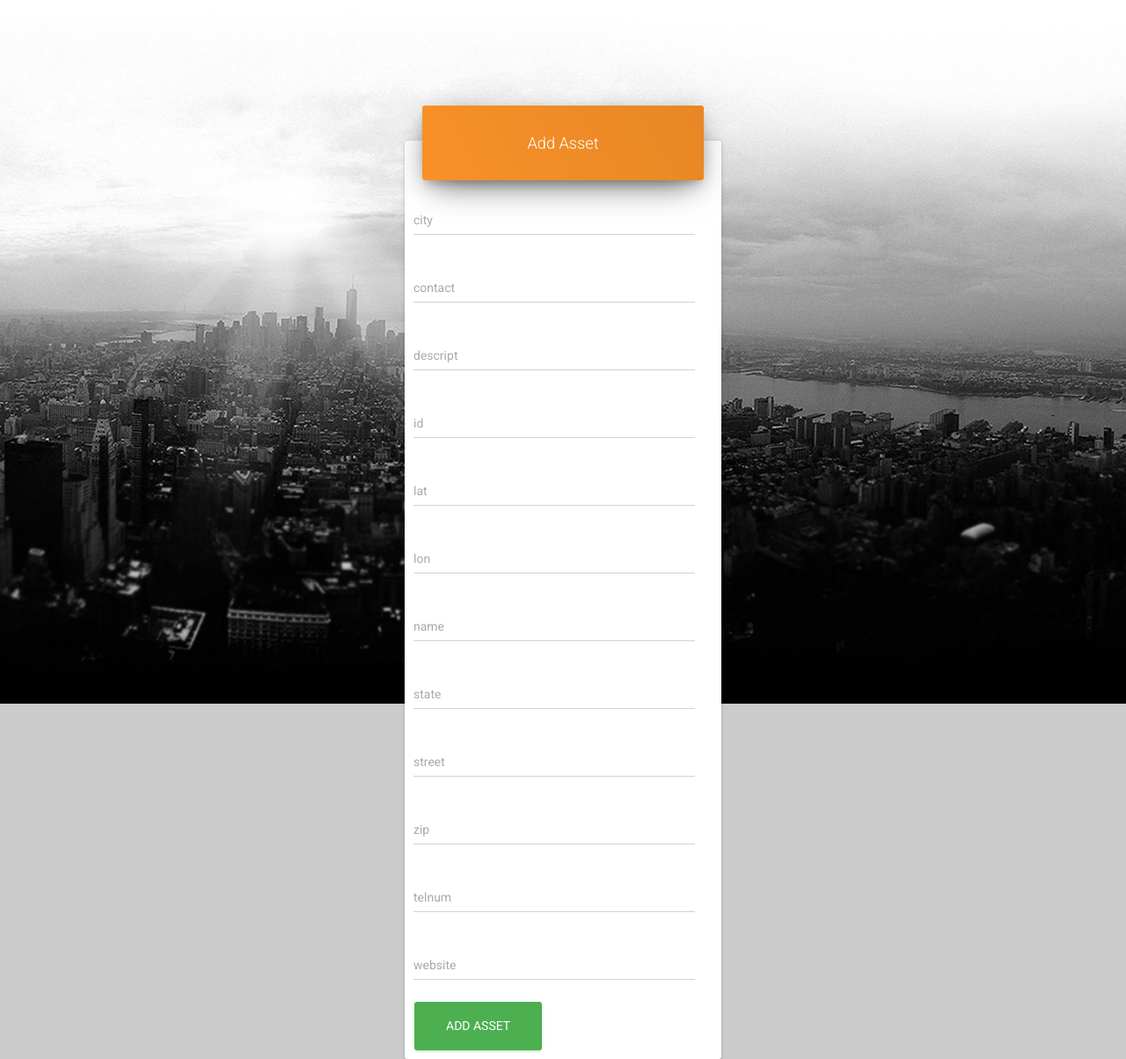
After one commit to cthurber/assetMapAPI, a Flask app: page /assets/add/ in a window 1280 px wide. The commit adds this page. Shown: the whole page at 88% size. Run offline with Flask 2, Linux system fonts and the light colour scheme; some libraries are stand-ins or nearby versions.

Commit message:
Add Asset page now allows commit to database; index page is blank

```diff
--- a/app.py
+++ b/app.py
@@ -42,23 +42,24 @@ def retrieve_assets(db_name,table_name):
     data = {"data" : []}
     for line in table_data:
         line = str(line).lstrip('(').rstrip(')').replace('"','').replace("'",'').replace("\n",'').split(',')
-
-        row = {
-            "city": line[9].lstrip(' ').rstrip(' '),
-            "contact": line[4].lstrip(' ').rstrip(' '),
-            "descript": line[5].lstrip(' ').rstrip(' '),
-            "id": line[0].lstrip(' ').rstrip(' '),
-            "lat": float(line[6]),
-            "lon": float(line[7]),
-            "name": line[1].lstrip(' ').rstrip(' '),
-            "state": line[10].lstrip(' ').rstrip(' '),
-            "street": line[8].lstrip(' ').rstrip(' '),
-            "telnum": line[2].lstrip(' ').rstrip(' '),
-            "website": line[3].lstrip(' ').rstrip(' '),
-            "zip": line[11].lstrip(' ').rstrip(' ')
-        }
-        data["data"].append(row)
-
+        try:
+            row = {
+                "city": line[9].lstrip(' ').rstrip(' '),
+                "contact": line[4].lstrip(' ').rstrip(' '),
+                "descript": line[5].lstrip(' ').rstrip(' '),
+                "id": line[0].lstrip(' ').rstrip(' '),
+                "lat": float(line[6]),
+                "lon": float(line[7]),
+                "name": line[1].lstrip(' ').rstrip(' '),
+                "state": line[10].lstrip(' ').rstrip(' '),
+                "street": line[8].lstrip(' ').rstrip(' '),
+                "telnum": line[2].lstrip(' ').rstrip(' '),
+                "website": line[3].lstrip(' ').rstrip(' '),
+                "zip": line[11].lstrip(' ').rstrip(' ')
+            }
+            data["data"].append(row)
+        except:
+            print("Could not load asset")
     return data
 
 def add_asset(asset_array, db_name, table_name):
@@ -68,7 +69,10 @@ def add_asset(asset_array, db_name, table_name):
 
     asset_string = str(asset_array).replace('[','(').replace(']',')')
     insert_statement = "INSERT INTO "+table_name+" VALUES"+asset_string
-    print(insert_statement)
+
+    c.execute(insert_statement)
+    conn.commit()
+    conn.close()
 
     return True
 
@@ -78,11 +82,10 @@ mapMetaData = retrieve_assets('assetMapper.db','assetdata')
 def get_map_data():
     return jsonify(mapMetaData)
 
-@app.route('/', methods = ['GET', 'POST'])
-def home():
+@app.route('/assets/add/', methods = ['GET', 'POST'])
+def add_asset_page():
     form = Add_Asset_Form(request.form)
     if request.method == 'POST':
-        print("POST POST POST")
         form_data = [
                 form.city.data,
                 form.contact.data,
@@ -97,25 +100,15 @@ def home():
                 form.website.data,
                 form.zipcode.data
             ]
-        # if form.city.data: form_data.append('city')
-        # if form.contact.data: form_data.append('contact')
-        # if form.descript.data: form_data.append('descript')
-        # if form.idcode.data: form_data.append('idcode')
-        # if form.lat.data: form_data.append('lat')
-        # if form.lon.data: form_data.append('lon')
-        # if form.name.data: form_data.append('name')
-        # if form.state.data: form_data.append('state')
-        # if form.street.data: form_data.append('street')
-        # if form.telnum.data: form_data.append('telnum')
-        # if form.website.data: form_data.append('website')
-        # if form.zipcode.data: form_data.append('zipcode')
 
-        print(form_data)
         add_asset(form_data,'assetMapper.db','assetdata')
-        return render_template('index.html', response_data=form_data, form=form)
+        return render_template('add-asset.html', response_data=form_data, form=form)
     else:
-        print("GET GOT GOOD")
-        return render_template('index.html', form=form)
+        return render_template('add-asset.html', form=form)
+
+@app.route('/')
+def home():
+    return render_template('index.html')
 
 if __name__ == '__main__':
     app.run(debug=True)
--- a/static/css/material-kit.css
+++ b/static/css/material-kit.css
@@ -1391,7 +1391,7 @@ output {
 .form-control,
 .form-group .form-control {
   border: 0;
-  background-image: linear-gradient(#9c27b0, #9c27b0), linear-gradient(#D2D2D2, #D2D2D2);
+  background-image: linear-gradient(#F99128, #F99128), linear-gradient(#D2D2D2, #D2D2D2);
   background-size: 0 2px, 100% 1px;
   background-repeat: no-repeat;
   background-position: center bottom, center calc(100% - 1px);
@@ -2890,7 +2890,7 @@ h2.title {
   background-color: #FFFFFF;
 }
 .card .header-primary {
-  background: linear-gradient(60deg, #ab47bc, #7b1fa2);
+  background: linear-gradient(60deg, #F99128, #E78725);
 }
 .card .header-info {
   background: linear-gradient(60deg, #29b6f6, #0288d1);
--- /dev/null
+++ b/templates/add-asset.html
@@ -0,0 +1,126 @@
+<!doctype html>
+<html lang="en">
+<head>
+	<meta charset="utf-8" />
+	<link rel="apple-touch-icon" sizes="76x76" href="../../assets/img/apple-icon.png">
+	<link rel="icon" type="image/png" href="../assets/img/favicon.png">
+	<meta http-equiv="X-UA-Compatible" content="IE=edge,chrome=1" />
+
+	<title>AssetMapper API</title>
+
+	<meta content='width=device-width, initial-scale=1.0, maximum-scale=1.0, user-scalable=0' name='viewport' />
+
+	<!--     Fonts and icons     -->
+	<link rel="stylesheet" href="https://fonts.googleapis.com/icon?family=Material+Icons" />
+    <link rel="stylesheet" type="text/css" href="https://fonts.googleapis.com/css?family=Roboto:300,400,500,700" />
+	<link rel="stylesheet" href="https://maxcdn.bootstrapcdn.com/font-awesome/latest/css/font-awesome.min.css" />
+
+	<!-- CSS Files -->
+    <link href="../../static/css/bootstrap.min.css" rel="stylesheet" />
+    <link href="../../static/css/material-kit.css" rel="stylesheet"/>
+</head>
+
+<body>
+
+<div class="wrapper">
+	<!-- you can use the class main-raised if you want the main area to be as a page with shadows -->
+	<div class="main">
+    <div class="section section-full-screen section-signup" style="background-image: url('../../static/img/city.jpg'); background-size: cover; background-position: top center; min-height: 700px;">
+      <div class="container" style="min-width: 400px">
+        <div class="row" style="min-width: 350px">
+          <div class="col-md-4 col-md-offset-4">
+            <div class="card card-signup">
+              <form class="form" method="POST" action="/">
+                <div class="header header-primary text-center">
+                  <h4>Add Asset</h4>
+                </div>
+                    <div class="content" >
+	                      <div class="form-group label-floating">
+	          							<label class="control-label">{{ form.city.label }}</label>
+	          							{{ form.city(class_="form-control") }}
+												</div>
+												<div class="form-group label-floating">
+	                        <label class="control-label">{{ form.contact.label }}</label>
+	                        {{ form.contact(class_="form-control") }}
+	          						  <span class="material-input"></span>
+												</div>
+												<div class="form-group label-floating">
+	                        <label class="control-label">{{ form.descript.label }}</label>
+	                        {{ form.descript(class_="form-control") }}
+	          						  <span class="material-input"></span>
+												</div>
+												<div class="form-group label-floating">
+	                        <label class="control-label">{{ form.idcode.label }}</label>
+	                        {{ form.idcode(class_="form-control") }}
+	          						  <span class="material-input"></span>
+												</div>
+												<div class="form-group label-floating">
+	                        <label class="control-label">{{ form.lat.label }}</label>
+	                        {{ form.lat(class_="form-control") }}
+	          						  <span class="material-input"></span>
+												</div>
+												<div class="form-group label-floating">
+	                        <label class="control-label">{{ form.lon.label }}</label>
+	                        {{ form.lon(class_="form-control") }}
+	          						  <span class="material-input"></span>
+												</div>
+												<div class="form-group label-floating">
+	                        <label class="control-label">{{ form.name.label }}</label>
+	                        {{ form.name(class_="form-control") }}
+	          						  <span class="material-input"></span>
+												</div>
+												<div class="form-group label-floating">
+	                        <label class="control-label">{{ form.state.label }}</label>
+	                        {{ form.state(class_="form-control") }}
+	          						  <span class="material-input"></span>
+												</div>
+												<div class="form-group label-floating">
+	                        <label class="control-label">{{ form.street.label }}</label>
+	                        {{ form.street(class_="form-control") }}
+	          						  <span class="material-input"></span>
+												</div>
+												<div class="form-group label-floating">
+													<label class="control-label">{{ form.zipcode.label }}</label>
+													{{ form.zipcode(class_="form-control") }}
+													<span class="material-input"></span>
+												</div>
+												<div class="form-group label-floating">
+	                        <label class="control-label">{{ form.telnum.label }}</label>
+	                        {{ form.telnum(class_="form-control") }}
+	          						  <span class="material-input"></span>
+												</div>
+												<div class="form-group label-floating">
+	                        <label class="control-label">{{ form.website.label }}</label>
+	                        {{ form.website(class_="form-control") }}
+	          						  <span class="material-input"></span>
+												</div>
+                        <input class="btn btn-lg btn-success" role="button" type="submit" value="Add Asset">
+                      </div>
+                    </div>
+                  <!-- end of form -->
+                  </form>
+            </div>
+          </div>
+				</div>
+			</div>
+    </div>
+	</div>
+</div>
+
+</body>
+
+	<!--   Core JS Files   -->
+	<script src="../../static/js/jquery.min.js" type="text/javascript"></script>
+	<script src="../../static/js/bootstrap.min.js" type="text/javascript"></script>
+	<script src="../../static/js/material.min.js"></script>
+
+	<!--  Plugin for the Sliders, full documentation here: http://refreshless.com/nouislider/ -->
+	<script src="../../static/js/nouislider.min.js" type="text/javascript"></script>
+
+	<!--  Plugin for the Datepicker, full documentation here: http://www.eyecon.ro/bootstrap-datepicker/ -->
+	<script src="../../static/js/bootstrap-datepicker.js" type="text/javascript"></script>
+
+	<!-- Control Center for Material Kit: activating the ripples, parallax effects, scripts from the example pages etc -->
+	<script src="../../static/js/material-kit.js" type="text/javascript"></script>
+
+</html>
```
Also changed, not shown: other parts of static/css/material-kit.css (+36 -36 lines), add_form.py (+9 -9 lines), templates/index.html (+1 -114 lines), addToDB.py (deleted), assetMapper.db.
